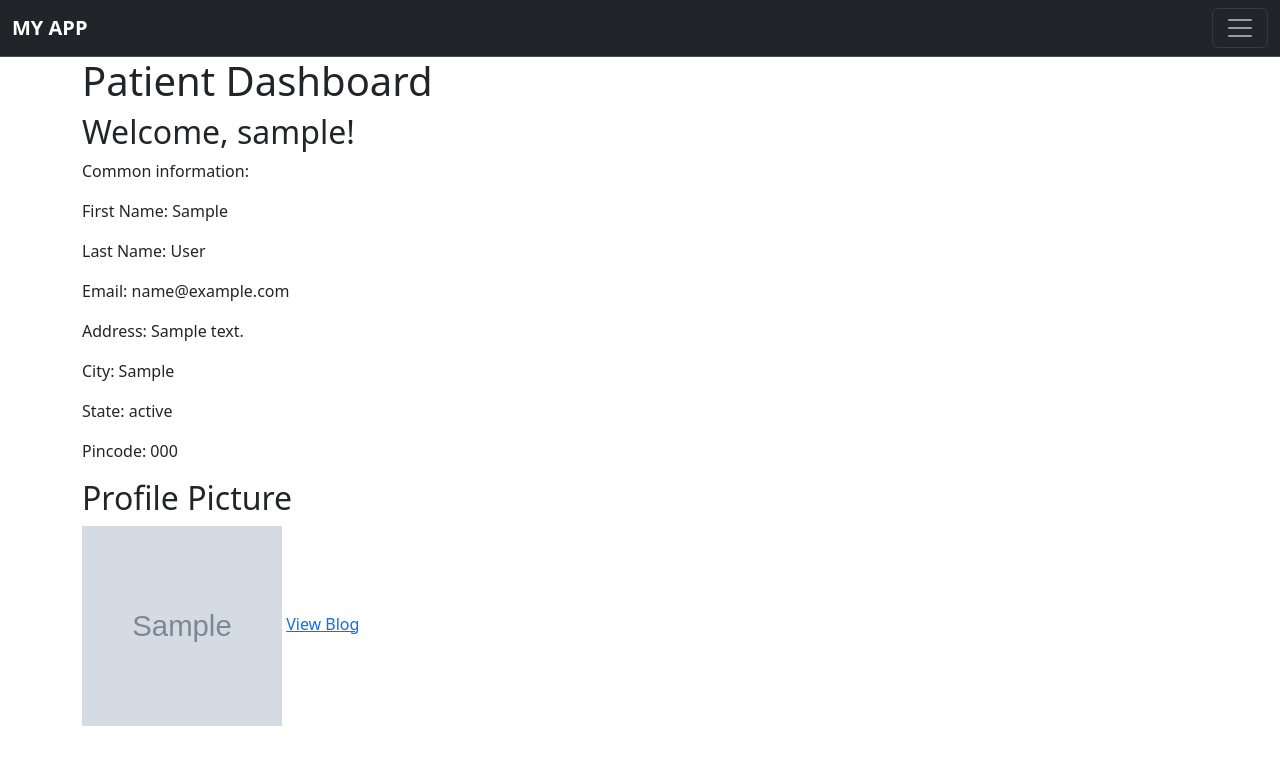
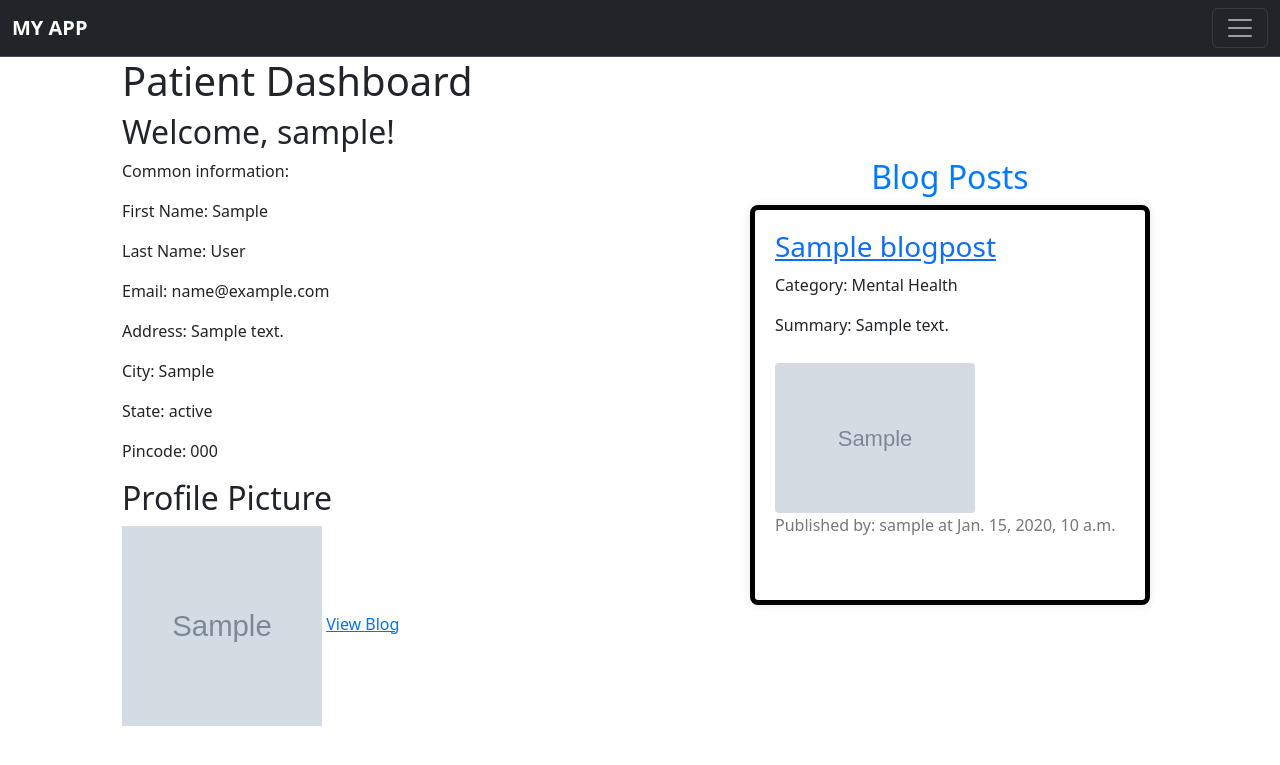
Before and after one commit to geetanshpardhi1/Doctor_appointment_system, a Django app: page /patient-dashboard/ in a window 1280 px wide. Shown: the top 765 px of the page. Run offline with Django 4.2, Linux system fonts and the light colour scheme; a user stored in the database is signed in; tables that the repository leaves empty hold one stand-in row (values such as "Sample post"); grey boxes marked "Sample" are stand-in pictures.

Commit message:
resolved signup bug and added blog funtionality to patient dashboard

```diff
--- a/myapp/templates/myapp/doctor_dashboard.html
+++ b/myapp/templates/myapp/doctor_dashboard.html
@@ -21,10 +21,10 @@
   <p>state: {{ user.state }}</p>
   <p>pincode: {{ user.pincode }}</p>
   <h2>Profile picture </h2>
-  <img src="{{ user.profile_picture.url }}" alt="Profile Picture" width="200px" height="200px">
+  <img src="{{ user.profile_picture.url }}" alt="Profile Picture" width="200px" height="200px"></br></br>
 
   <!-- Link to view the blog list -->
-  <a href="{% url 'blog_list' %}">View Blog</a>
+  <a href="{% url 'blog_list' %}">View Blog</a></br></br>
 
   <!-- Button to add a new blog post -->
   {% if user.is_doctor %}
--- a/myapp/templates/myapp/patient_dashboard.html
+++ b/myapp/templates/myapp/patient_dashboard.html
@@ -10,7 +10,8 @@
 </head>
 <body>
   {% block body %}
-  <div class="container">
+  <div class="main" style="display: flex;">
+  <div class="container" style="width: 400px;">
     <h1>Patient Dashboard</h1>
     <h2>Welcome, {{ user.username }}!</h2>
     <p>Common information:</p>
@@ -32,6 +33,34 @@
       <a href="{% url 'add_blog_post' %}">Add Blog Post</a>
     {% endif %}
   </div>
+
+  <div class="container_blog" style=" max-width: 500px; border:2x solid black;
+  margin: auto;
+  padding: 20px;">
+    <h2 style="color: #007bff;
+    text-align: center;">Blog Posts</h2>
+
+    {% for blog_post in blog_posts %}
+      <div  class="blog-card" style="
+
+      height: 400px;
+      width: 400px;
+      border: 5px solid black;
+      border-radius: 8px;
+      margin-bottom: 20px;
+      padding: 20px;
+      box-shadow: 0 0 10px rgba(0, 0, 0, 0.1);">
+        <h3 style="margin-bottom: 10px;"><a href="{% url 'blog_detail' blog_id=blog_post.id %}">{{ blog_post.title }}</a></h3>
+        <p>Category: {{ blog_post.category }}</p>
+        <p>Summary: {{ blog_post.truncated_summary }}</p>
+        <img src="{{ blog_post.image.url }}" alt="{{ blog_post.title }}" style="  height: 150px;
+        width: 200px;
+        border-radius: 4px;
+        margin-top: 10px;">
+        <p class="published-info" style=" color: #777;">Published by: {{ blog_post.author.username }} at {{ blog_post.publication_date }}</p>
+      </div>
+    {% endfor %}
+  </div>
   {% endblock %}
 </body>
 </html>
--- a/myapp/views.py
+++ b/myapp/views.py
@@ -53,7 +53,8 @@ def user_login(request):
 @login_required
 def patient_dash(request):
     user = CustomUser.objects.get(pk=request.user.pk)
-    return render(request,'myapp/patient_dashboard.html',{'user':user})
+    blog_posts = BlogPost.objects.filter(is_draft=False)
+    return render(request,'myapp/patient_dashboard.html',{'user':user,'blog_posts': blog_posts})
 @login_required
 def doctor_dash(request):
     user = CustomUser.objects.get(pk=request.user.pk)
```
Also changed, not shown: myapp/forms.py (+10 -0 lines), myapp/templates/myapp/signup.html (+16 -32 lines), media/blog_images/Giving_BlogIcon_1.jpg (added), media/blog_images/Shivaji_Cb9ZF3L.jpeg (added), media/profile_pictures/IMG_3296.png (added), media/profile_pictures/Maharana_Pratap_ou8xVrY.jpeg (added), media/profile_pictures/Maharana_Pratap_ovvnPJK.jpeg (added).
